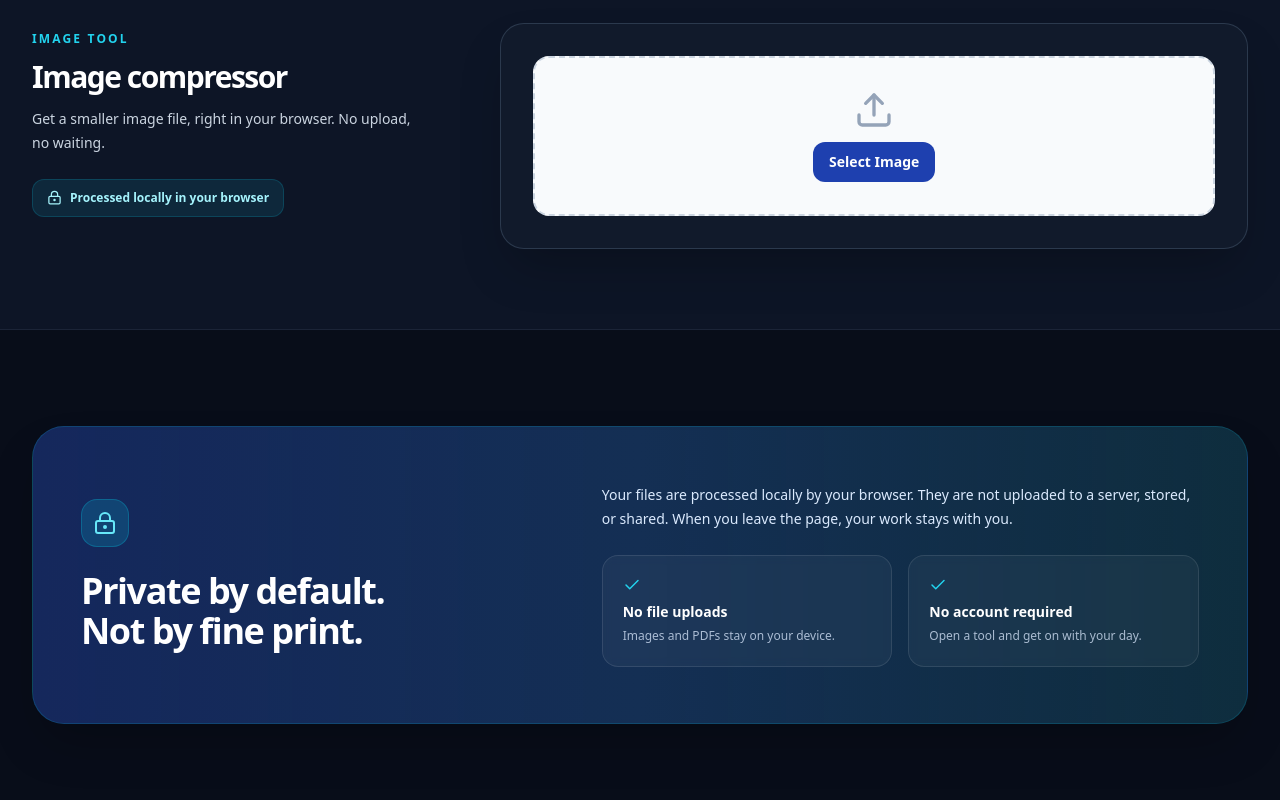
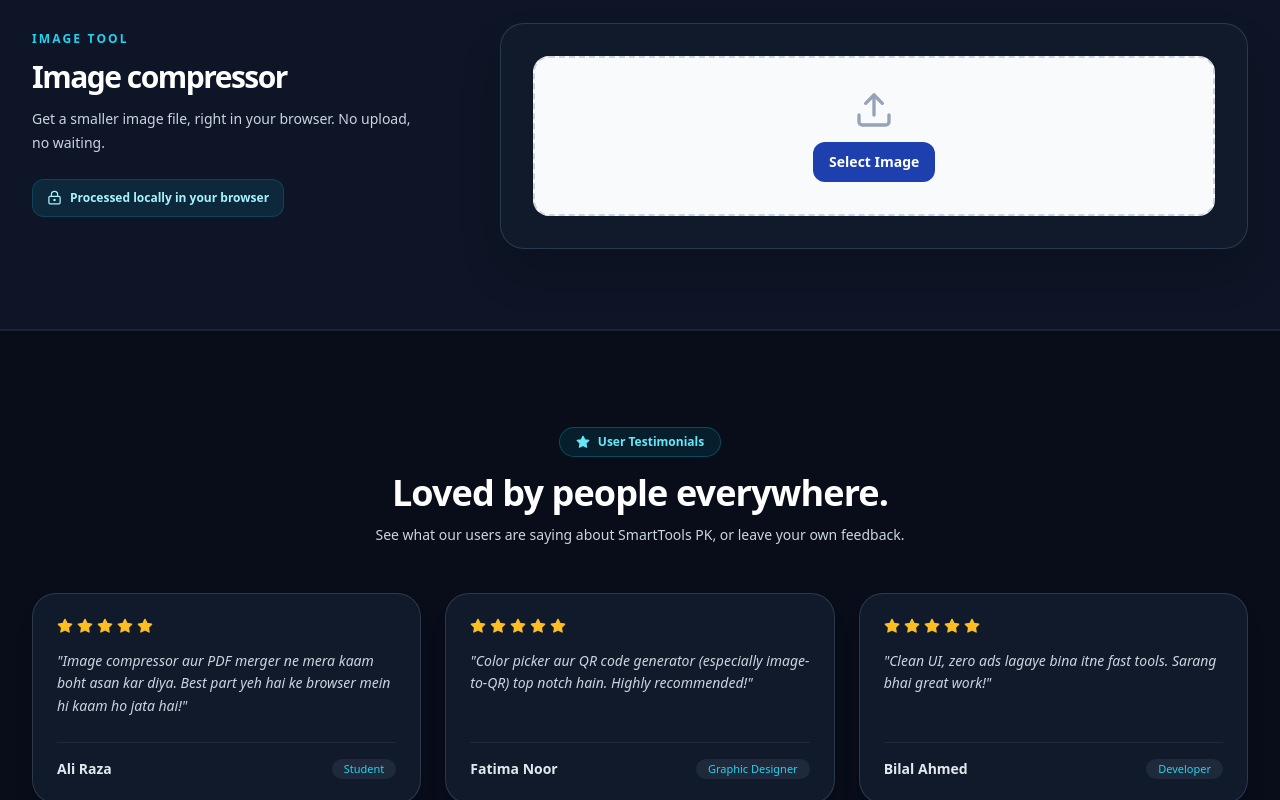
Before and after one commit to sarangkhan354-oss/smarttools-pk, a React (Vite) app: page / in a window 1280 px wide. Shown: the part 2000-2800 px from the top of the page. Built offline with nearby package versions, Linux system fonts and the light colour scheme.

Commit message:
Implement user reviews section in App component
Added a ReviewsSection component for user feedback and testimonials.

```diff
--- a/src/App.tsx
+++ b/src/App.tsx
@@ -1,5 +1,5 @@
 import { lazy, Suspense, useMemo, useState, useRef, useEffect } from 'react';
-import { ArrowDownRight, ArrowRight, Check, FileImage, FileText, Image, LockKeyhole, Menu, Search, Sparkles, Type, X, Bot, Send, Palette, Calculator, CaseSensitive, Zap, ShieldCheck } from 'lucide-react';
+import { ArrowDownRight, ArrowRight, Check, FileImage, FileText, Image, LockKeyhole, Menu, Search, Sparkles, Type, X, Bot, Send, Palette, Calculator, CaseSensitive, Zap, ShieldCheck, Star, MessageSquarePlus } from 'lucide-react';
 
 const ImageCompressor = lazy(() => import('./tools/ImageCompressor'));
 const ImageToPdf = lazy(() => import('./tools/ImageToPdf'));
@@ -387,6 +387,151 @@ function AIAssistantWidget() {
         </div>
       )}
     </div>
+  );
+}
+
+// 🌟 Professional Reviews & Feedback Component
+function ReviewsSection() {
+  const [reviews, setReviews] = useState([
+    { name: 'Ali Raza', role: 'Student', rating: 5, text: 'Image compressor aur PDF merger ne mera kaam boht asan kar diya. Best part yeh hai ke browser mein hi kaam ho jata hai!' },
+    { name: 'Fatima Noor', role: 'Graphic Designer', rating: 5, text: 'Color picker aur QR code generator (especially image-to-QR) top notch hain. Highly recommended!' },
+    { name: 'Bilal Ahmed', role: 'Developer', rating: 5, text: 'Clean UI, zero ads lagaye bina itne fast tools. Sarang bhai great work!' }
+  ]);
+
+  const [name, setName] = useState('');
+  const [role, setRole] = useState('');
+  const [text, setText] = useState('');
+  const [rating, setRating] = useState(5);
+  const [submitted, setSubmitted] = useState(false);
+
+  const handleSubmit = (e: React.FormEvent) => {
+    e.preventDefault();
+    if (!name.trim() || !text.trim()) return;
+
+    const newReview = {
+      name: name.trim(),
+      role: role.trim() || 'User',
+      rating,
+      text: text.trim()
+    };
+
+    setReviews([newReview, ...reviews]);
+    setName('');
+    setRole('');
+    setText('');
+    setSubmitted(true);
+    setTimeout(() => setSubmitted(false), 4000);
+  };
+
+  return (
+    <section id="reviews" className="mx-auto max-w-7xl px-5 py-16 md:py-24 lg:px-8 border-t border-slate-800/80">
+      <div className="text-center max-w-2xl mx-auto mb-12">
+        <div className="inline-flex items-center gap-2 rounded-full border border-cyan-500/30 bg-cyan-500/10 px-4 py-1.5 text-xs font-semibold text-cyan-300 mb-4">
+          <Star size={14} className="fill-cyan-300" /> User Testimonials
+        </div>
+        <h2 className="font-display text-3xl font-extrabold tracking-tight text-white md:text-4xl">
+          Loved by people everywhere.
+        </h2>
+        <p className="mt-3 text-sm text-slate-300">
+          See what our users are saying about SmartTools PK, or leave your own feedback.
+        </p>
+      </div>
+
+      {/* Reviews Grid */}
+      <div className="grid gap-6 md:grid-cols-3 mb-16">
+        {reviews.map((rev, idx) => (
+          <div key={idx} className="flex flex-col rounded-3xl border border-slate-700/80 bg-[#111a2b] p-6 shadow-xl relative group hover:border-cyan-400/50 transition">
+            <div className="flex items-center gap-1 text-amber-400 mb-4">
+              {[...Array(rev.rating)].map((_, i) => (
+                <Star key={i} size={16} className="fill-amber-400" />
+              ))}
+            </div>
+            <p className="text-sm leading-relaxed text-slate-300 italic mb-6">"{rev.text}"</p>
+            <div className="mt-auto flex items-center justify-between border-t border-slate-800 pt-4">
+              <span className="font-bold text-slate-200 text-sm">{rev.name}</span>
+              <span className="rounded-full bg-slate-800 px-3 py-0.5 text-[11px] font-medium text-cyan-400">{rev.role}</span>
+            </div>
+          </div>
+        ))}
+      </div>
+
+      {/* Leave Feedback Form */}
+      <div className="max-w-xl mx-auto rounded-3xl border border-cyan-500/30 bg-gradient-to-br from-[#111a2b] to-[#0d1526] p-6 sm:p-8 shadow-2xl">
+        <div className="flex items-center gap-2.5 mb-6">
+          <div className="flex h-10 w-10 items-center justify-center rounded-xl bg-cyan-500/20 text-cyan-300">
+            <MessageSquarePlus size={20} />
+          </div>
+          <div>
+            <h3 className="text-lg font-bold text-white">Leave Your Review</h3>
+            <p className="text-xs text-slate-400">Share your experience with SmartTools PK</p>
+          </div>
+        </div>
+
+        {submitted ? (
+          <div className="rounded-2xl border border-emerald-500/30 bg-emerald-500/10 p-4 text-center text-emerald-300 text-sm font-semibold animate-pulse">
+            🎉 Thank you! Your review has been successfully added.
+          </div>
+        ) : (
+          <form onSubmit={handleSubmit} className="space-y-4">
+            <div className="grid gap-4 sm:grid-cols-2">
+              <div>
+                <label className="block text-xs font-semibold text-slate-300 mb-1.5">Your Name</label>
+                <input
+                  type="text"
+                  required
+                  value={name}
+                  onChange={(e) => setName(e.target.value)}
+                  placeholder="e.g. Ali Khan"
+                  className="w-full rounded-xl border border-slate-700 bg-[#080d19] px-3.5 py-2.5 text-sm text-slate-200 outline-none focus:border-cyan-400 transition"
+                />
+              </div>
+              <div>
+                <label className="block text-xs font-semibold text-slate-300 mb-1.5">Profession / Role</label>
+                <input
+                  type="text"
+                  value={role}
+                  onChange={(e) => setRole(e.target.value)}
+                  placeholder="e.g. Student / Developer"
+                  className="w-full rounded-xl border border-slate-700 bg-[#080d19] px-3.5 py-2.5 text-sm text-slate-200 outline-none focus:border-cyan-400 transition"
+                />
+              </div>
+            </div>
+
+            <div>
+              <label className="block text-xs font-semibold text-slate-300 mb-1.5">Rating (1 to 5 Stars)</label>
+              <select
+                value={rating}
+                onChange={(e) => setRating(Number(e.target.value))}
+                className="w-full rounded-xl border border-slate-700 bg-[#080d19] px-3.5 py-2.5 text-sm text-slate-200 outline-none focus:border-cyan-400 transition"
+              >
+                <option value={5}>⭐⭐⭐⭐⭐ (5 Stars - Amazing)</option>
+                <option value={4}>⭐⭐⭐⭐ (4 Stars - Great)</option>
+                <option value={3}>⭐⭐⭐ (3 Stars - Good)</option>
+              </select>
+            </div>
+
+            <div>
+              <label className="block text-xs font-semibold text-slate-300 mb-1.5">Your Feedback</label>
+              <textarea
+                required
+                rows={3}
+                value={text}
+                onChange={(e) => setText(e.target.value)}
+                placeholder="Write what you like about the tools..."
+                className="w-full rounded-xl border border-slate-700 bg-[#080d19] px-3.5 py-2.5 text-sm text-slate-200 outline-none focus:border-cyan-400 transition resize-none"
+              />
+            </div>
+
+            <button
+              type="submit"
+              className="w-full rounded-xl bg-gradient-to-r from-blue-600 to-cyan-500 py-3 text-sm font-bold text-white shadow-lg shadow-cyan-500/20 transition hover:scale-[1.02]"
+            >
+              Submit Review 🚀
+            </button>
+          </form>
+        )}
+      </div>
+    </section>
   );
 }
 
@@ -790,6 +935,9 @@ function App() {
           </div>
         </section>
 
+        {/* 🌟 Professional Reviews & Feedback Section */}
+        <ReviewsSection />
+
         <section
           id="privacy"
           className="mx-auto max-w-7xl scroll-mt-20 px-5 py-16 md:py-24 lg:px-8"
@@ -854,7 +1002,7 @@ function App() {
 
           <div className="flex flex-col sm:flex-row items-start sm:items-center gap-3">
             <p>
-              Built with ❤️ by <span className="font-semibold text-slate-300">Sarang Khan</span>
+              Built with ❤️ by <span className="font-semibold text-slate-200">Sarang Khan</span>
             </p>
           </div>
         </div>
```
